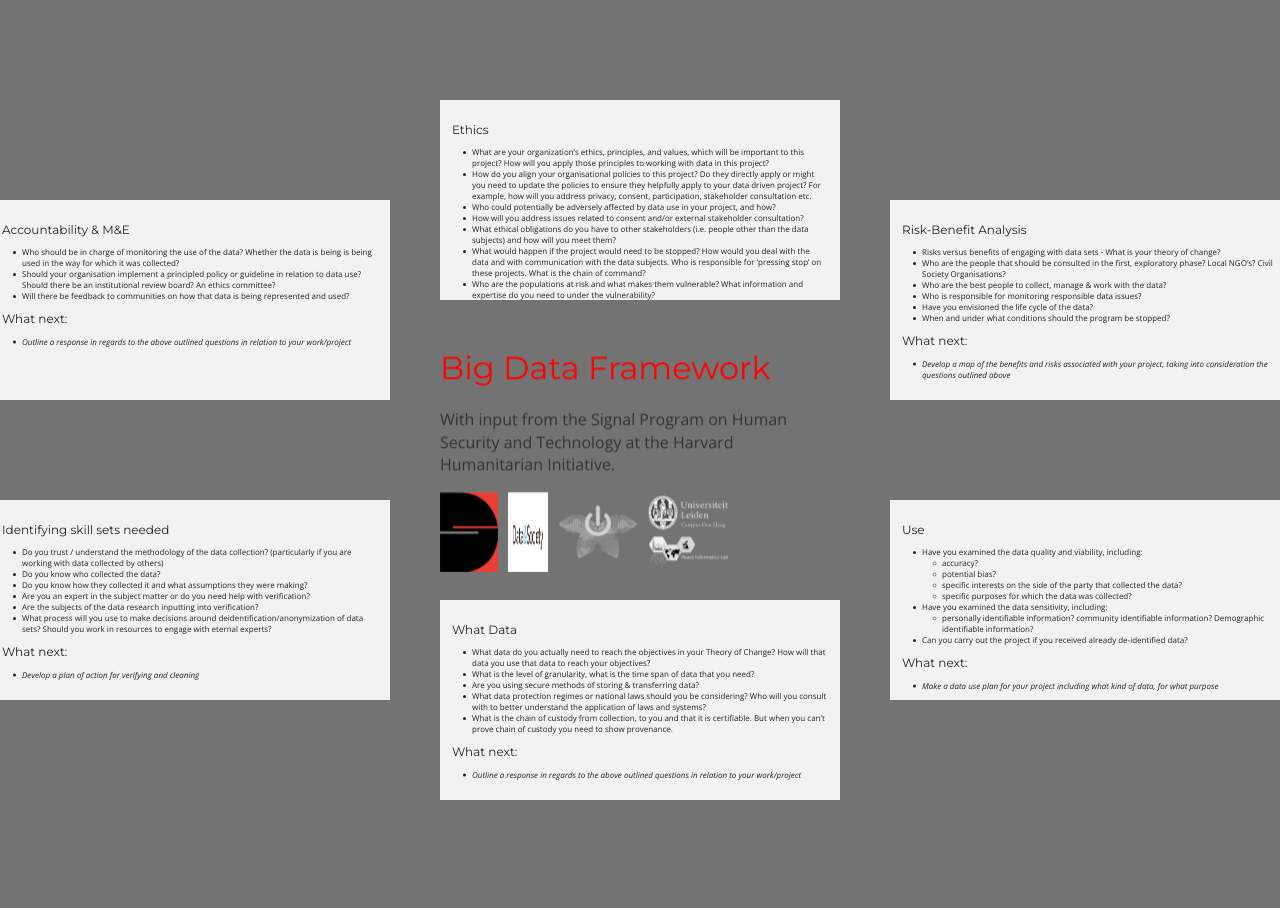
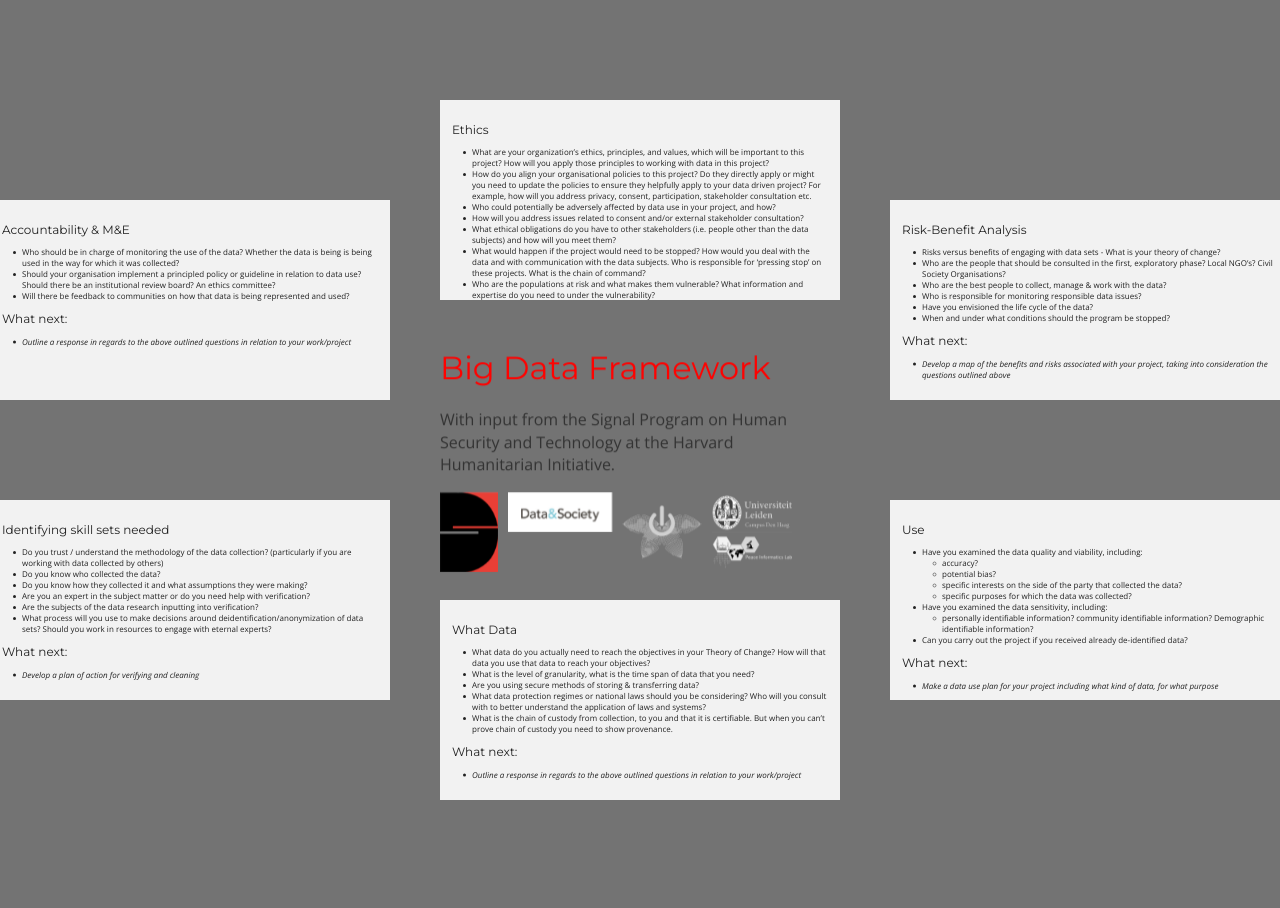
Before and after one commit to the-engine-room/big-data-framework, a Jekyll site: the page built from index.html, in a window 1280 px wide. Built offline with Jekyll 4.4.1, drawn with Linux system fonts in a browser that asks for light colours; Markdown is read by kramdown in place of the engine named in the settings; a style sheet for code colours, icons or effects is not loaded.

Commit message:
Update default.html

```diff
--- a/_layouts/default.html
+++ b/_layouts/default.html
@@ -42,7 +42,7 @@
         <h1 class="rdf-red">Big Data Framework</h1>
         <p>With input from the Signal Program on Human Security and Technology at the Harvard Humanitarian Initiative.</p>
         <img class="logo" src="{{ site.url }}/images/ResponsibleDataLogo80x110.png">
-        <img class="logo" src="{{ site.url }}/images/datasociety_logotype_w_print-01.png" style="width:40px;">
+        <img class="logo" src="{{ site.url }}/images/datasociety_logotype_w_print-01.png" style="height:40px;">
         <img class="logo" src="{{ site.url }}/images/eR-bw-square.png">
         <img class="logo" src="{{ site.url }}/images/leiden-bw-square.png">
 	</div>
```
